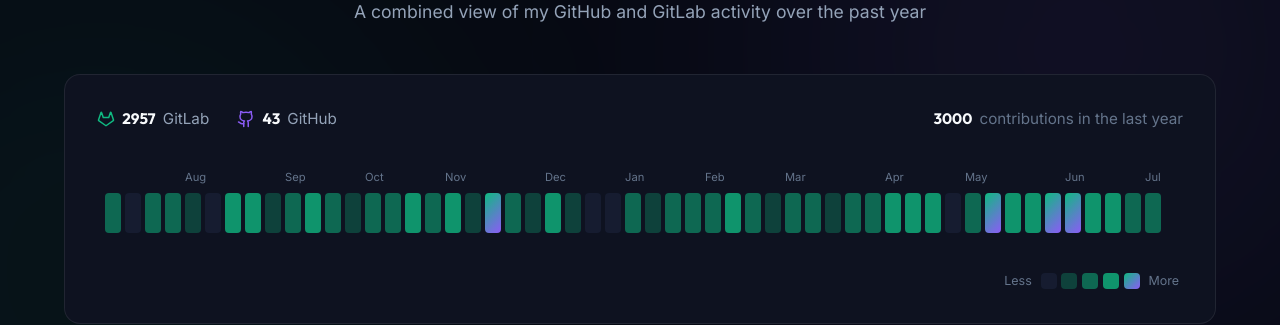
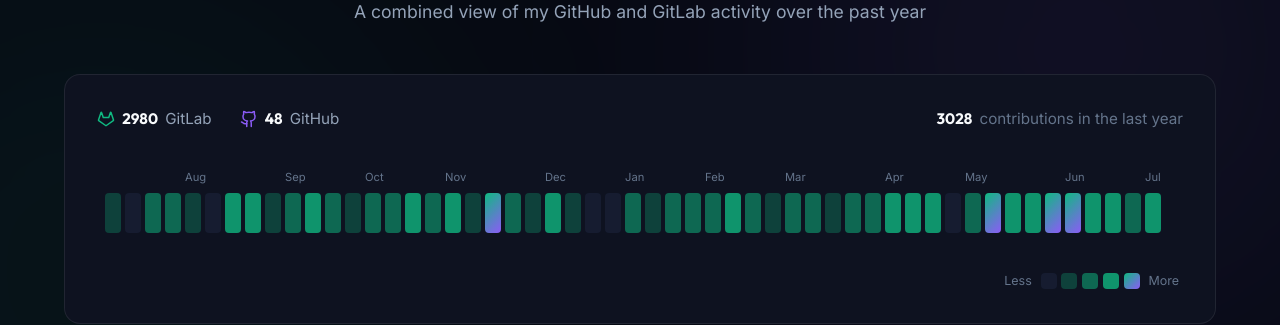
Before and after one commit to NickBourque/NickBourque.github.io, a Jekyll site: the page built from index.html, in a window 1280 px wide and 900 px high, scrolled down 2054 px. Shown: the part 151-476 px from the top of the window. Built offline with Jekyll 4.4.1, drawn with Linux system fonts in a browser that asks for light colours; part of the change alters nothing that is shown.

Commit message:
chore: refresh contributions data

```diff
--- a/_data/contributions.json
+++ b/_data/contributions.json
@@ -1,9 +1,9 @@
 {
-  "generated": "2026-07-09",
+  "generated": "2026-07-10",
   "totals": {
-    "github": 43,
-    "gitlab": 2957,
-    "combined": 3000
+    "github": 48,
+    "gitlab": 2980,
+    "combined": 3028
   },
   "max": 141,
   "weeks": [
@@ -11,9 +11,9 @@
       "weekStart": "2025-07-06",
       "monthLabel": "",
       "gh": 0,
-      "gl": 47,
-      "total": 47,
-      "level": 2
+      "gl": 23,
+      "total": 23,
+      "level": 1
     },
     {
       "weekStart": "2025-07-13",
@@ -426,10 +426,10 @@
     {
       "weekStart": "2026-07-05",
       "monthLabel": "Jul",
-      "gh": 1,
-      "gl": 40,
-      "total": 41,
-      "level": 2
+      "gh": 6,
+      "gl": 87,
+      "total": 93,
+      "level": 3
     }
   ]
 }
```
